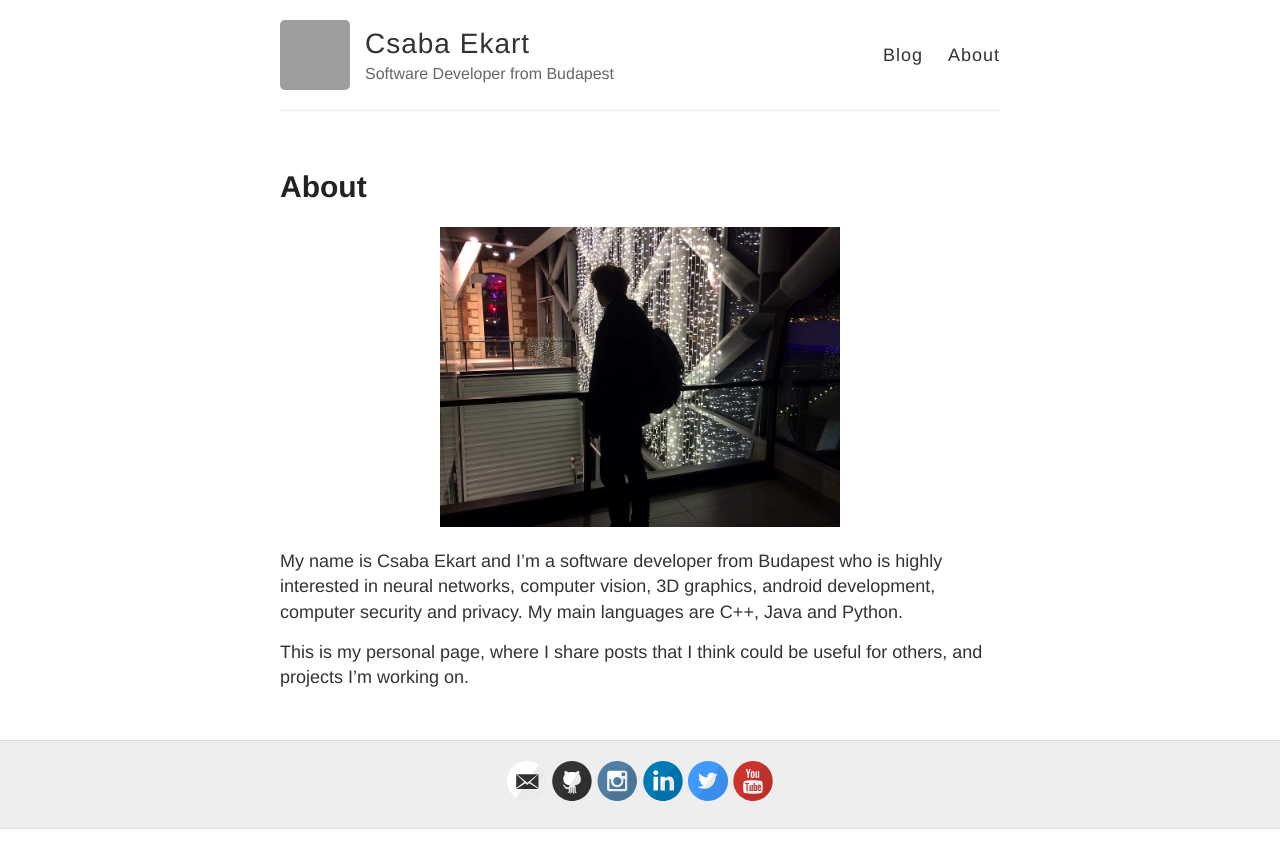
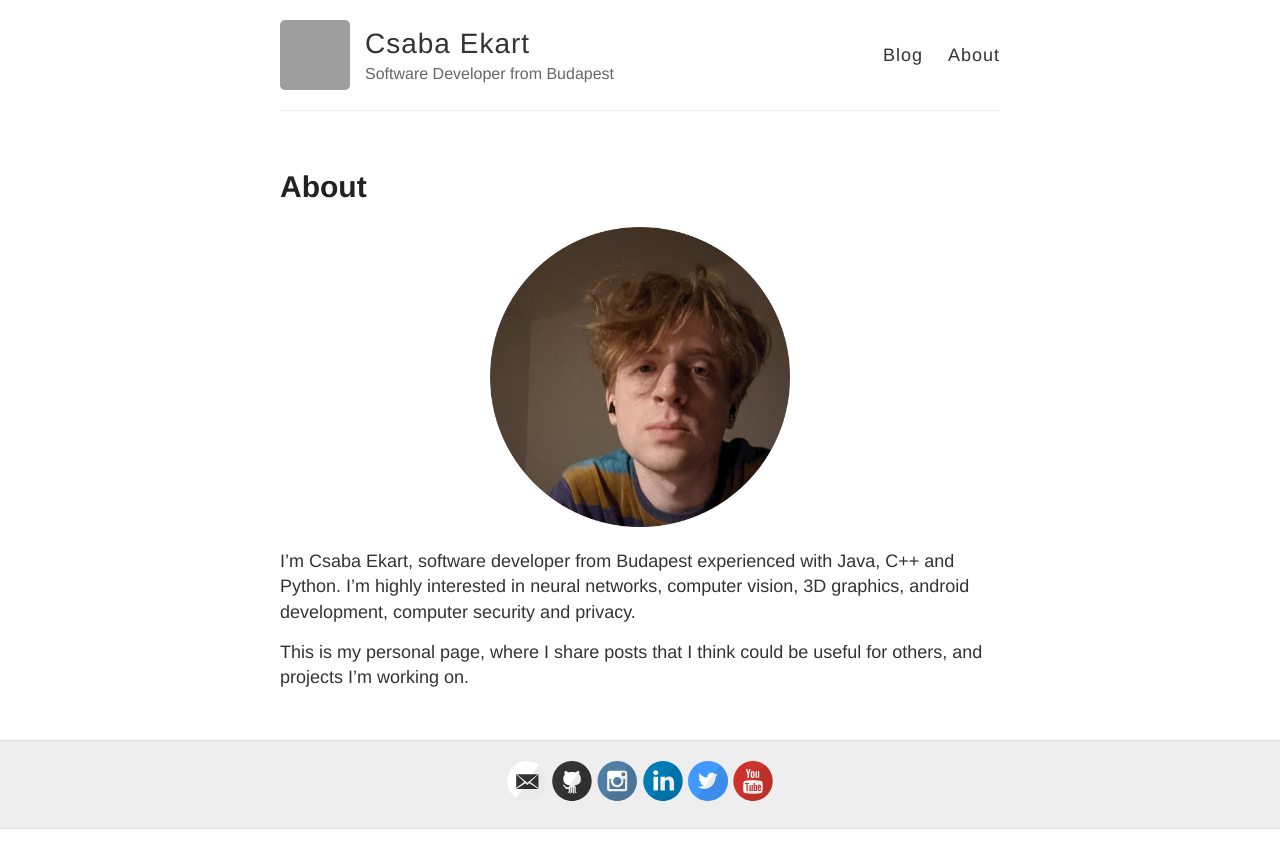
Before and after one commit to ekaktusz/ekaktusz.github.io, a Jekyll site: the page built from about.md, in a window 1280 px wide. Shown: the top 868 px of the page. Built offline with Jekyll 4.4.1, drawn with Linux system fonts in a browser that asks for light colours; grey boxes are pictures that could not be loaded.

Commit message:
new profile picture and desc about

```diff
--- a/about.md
+++ b/about.md
@@ -11,6 +11,6 @@ permalink: /about/
 <img src="/images/sajat_kep.png" height="300" class="center"/>
 {: refdef}
 
-My name is Csaba Ekart and I'm a software developer from Budapest who is highly interested in neural networks, computer vision, 3D graphics, android development, computer security and privacy. My main languages are C++, Java and Python.
+I'm Csaba Ekart, software developer from Budapest experienced with Java, C++ and Python. I'm highly interested in neural networks, computer vision, 3D graphics, android development, computer security and privacy.
 
 This is my personal page, where I share posts that I think could be useful for others, and projects I'm working on.
```
Also changed, not shown: images/sajat_kep.png, images/sajat_kep_old.png (added), 3 other files.
